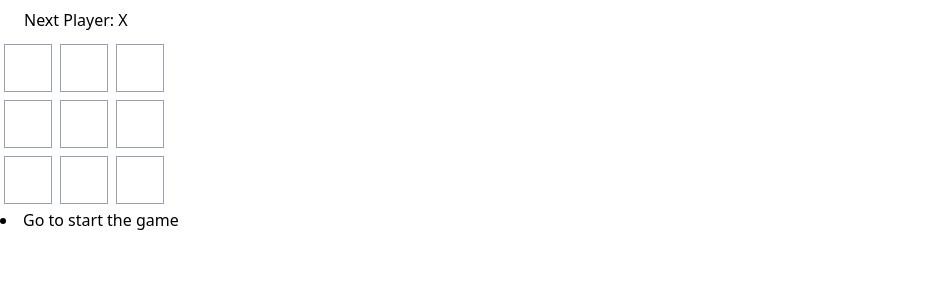
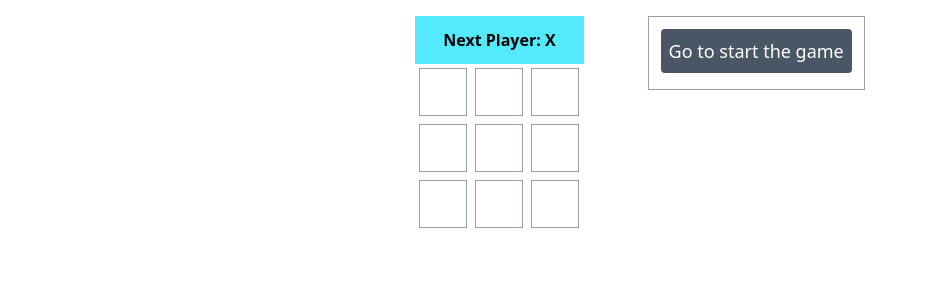
Before and after one commit to devmohidul/tic-tac-toe, a React (Vite) app: page / in a window 1280 px wide. Shown: the top 300 px of the page, without its empty margins (0-928 px from the left). Built offline with nearby package versions, Linux system fonts and the light colour scheme.

Commit message:
Style updated

```diff
--- a/src/App.jsx
+++ b/src/App.jsx
@@ -37,7 +37,9 @@ function Board({ xIsNext, squares, onPlay }) {
     // <div className="flex items-center justify-center h-screen">
     //   <div>
     <>
-      <div className="mx-6 my-2">{status}</div>
+      <div className="flex justify-center text-center w-full">
+        <div className="bg-cyan-300 px-7 py-3 font-bold">{status}</div>
+      </div>
       <div className="flex">
         <Square value={squares[0]} onSquareClick={() => handleClick(0)} />
         <Square value={squares[1]} onSquareClick={() => handleClick(1)} />
@@ -96,17 +98,25 @@ export default function Game() {
       description = `Go to start the game`;
     }
     return (
-      <li key={move}>
-        <button onClick={() => jumpTo(move)}>{description}</button>
+      <li key={move} className="w-full bg-gray-600 text-white mb-1 rounded-sm">
+        <button
+          onClick={() => jumpTo(move)}
+          style={{ cursor: "pointer" }}
+          className="p-2"
+        >
+          {description}
+        </button>
       </li>
     );
   });
   return (
-    <div>
-      <div>
+    <div className="flex justify-center p-4">
+      <div className="mr-16">
         <Board xIsNext={xIsNext} squares={currentSquares} onPlay={handlePlay} />
       </div>
-      <div>{moves}</div>
+      <div>
+        <ol className="border border-gray-400 p-3 text-lg">{moves}</ol>
+      </div>
     </div>
   );
 }
```
